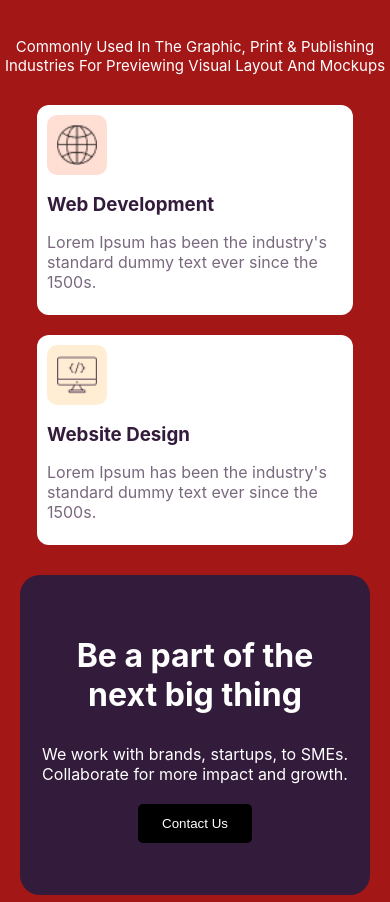
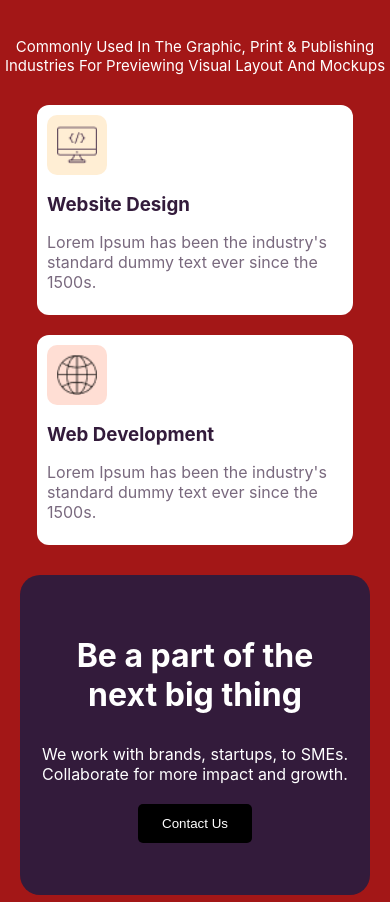
Before and after one commit to IngTurco/Parcial-Web-1, a plain HTML site: page index.html in a window 390 px wide. Shown: the part 1822-2724 px from the top of the page. Drawn offline with Linux system fonts and the light colour scheme.

Commit message:
Update inversión de cards en mobile styles.css

```diff
--- a/styles.css
+++ b/styles.css
@@ -412,6 +412,12 @@ footer {
         font-size: 15px;
         margin-bottom: 20px
     }
+     .container-cards .card:nth-child(1) {
+        order: 2;
+    }
+    .container-cards .card:nth-child(2) {
+        order: 1;
+    }
     .container-cards .card:nth-child(3) {
         display: none;
     }
```
